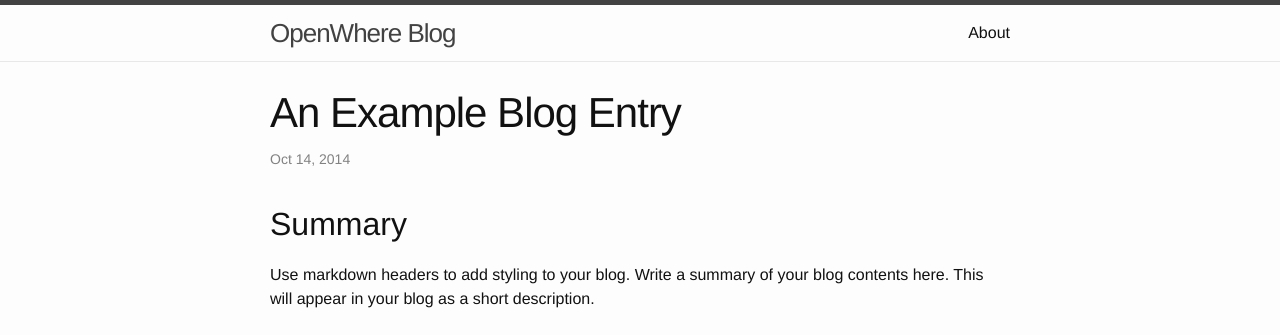
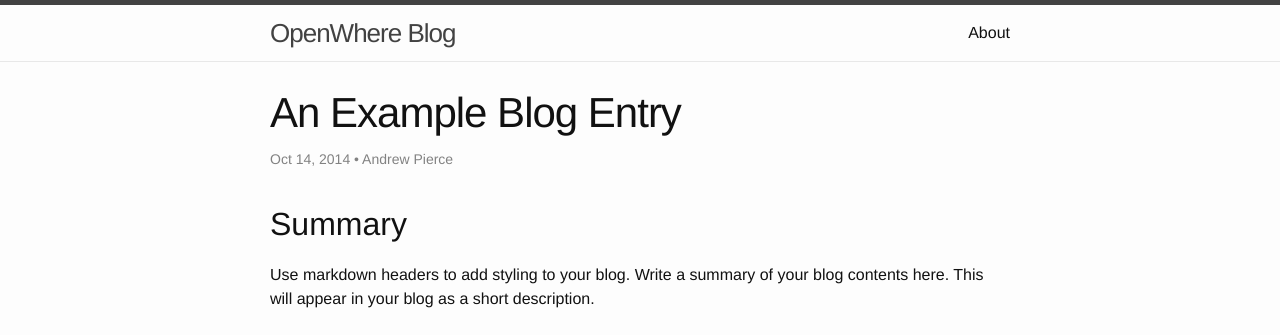
Before and after one commit to OpenWhere/openwhere.github.io, a Jekyll site: the page built from _posts/2014-10-14-sample-post.markdown, in a window 1280 px wide. Shown: the top 335 px of the page. Built offline with Jekyll 4.4.1, drawn with Linux system fonts in a browser that asks for light colours.

Commit message:
Implement basic multi-author blog logic.
Take credit for AAA's example page in the name of testing.

```diff
--- a/_config.yml
+++ b/_config.yml
@@ -9,3 +9,10 @@ github_username:  OpenWhere
 
 # Build settings
 markdown: kramdown
+
+# Blog Authors
+authors:
+  pierce:
+    display_name: Andrew Pierce
+    gravatar: 2804c426e5299c39cace93b8baf638ce
+    email: apierce@openwhere.com
--- a/_layouts/post.html
+++ b/_layouts/post.html
@@ -5,7 +5,13 @@ layout: default
 
   <header class="post-header">
     <h1 class="post-title">{{ page.title }}</h1>
-    <p class="post-meta">{{ page.date | date: "%b %-d, %Y" }}{% if page.author %} • {{ page.author }}{% endif %}{% if page.meta %} • {{ page.meta }}{% endif %}</p>
+
+    {% assign author = site.authors[page.author] %}
+    <p class="post-meta">
+      {{ page.date | date: "%b %-d, %Y" }}
+      {% if author %} • {{ author.display_name }}{% endif %}
+      {% if page.meta %} • {{ page.meta }}{% endif %}
+    </p>
   </header>
 
   <article class="post-content">
--- a/_posts/2014-10-14-sample-post.markdown
+++ b/_posts/2014-10-14-sample-post.markdown
@@ -3,6 +3,7 @@ layout: post
 title:  "An Example Blog Entry"
 date:   2014-10-14 18:00:04
 categories: example openwhere ec2 amazon architecture
+author: pierce
 ---
 
 ## Summary
```
